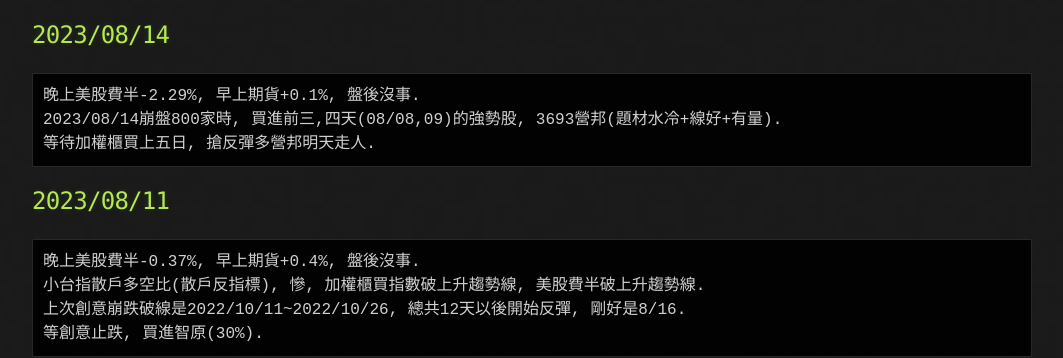
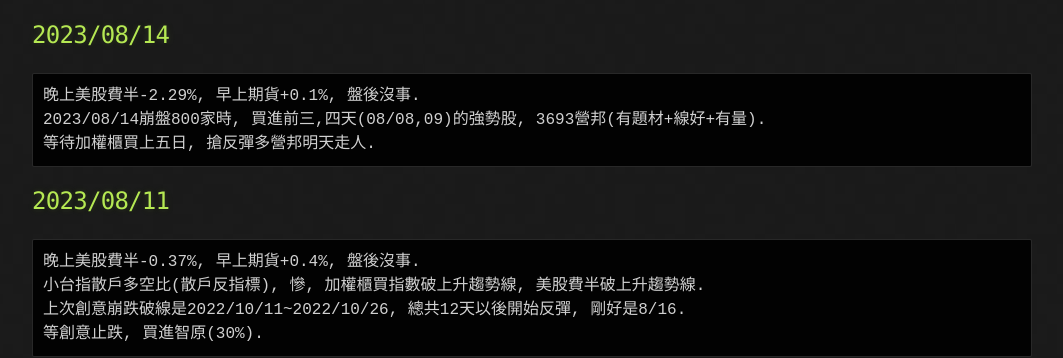
Before and after one commit to lepg5487/Stock_God, a Jekyll site: the page built from index.md, in a window 1280 px wide and 900 px high, scrolled down 436 px. Shown: the part 173-531 px from the top of the window, without its empty margins (108-1171 px from the left). Built offline with Jekyll 4.4.1, drawn with Linux system fonts in a browser that asks for light colours; our own code applies the rules of GitHub Pages for plain Markdown files.

Commit message:
Update index.md

````diff
--- a/index.md
+++ b/index.md
@@ -23,7 +23,7 @@ G20送分題, 8月28日找好買點準備進場, "立積"投信有買的話2425
 ## 2023/08/14
 ```
 晚上美股費半-2.29%, 早上期貨+0.1%, 盤後沒事.
-2023/08/14崩盤800家時, 買進前三,四天(08/08,09)的強勢股, 3693營邦(題材水冷+線好+有量).
+2023/08/14崩盤800家時, 買進前三,四天(08/08,09)的強勢股, 3693營邦(有題材+線好+有量).
 等待加權櫃買上五日, 搶反彈多營邦明天走人.
 ```
 
````
